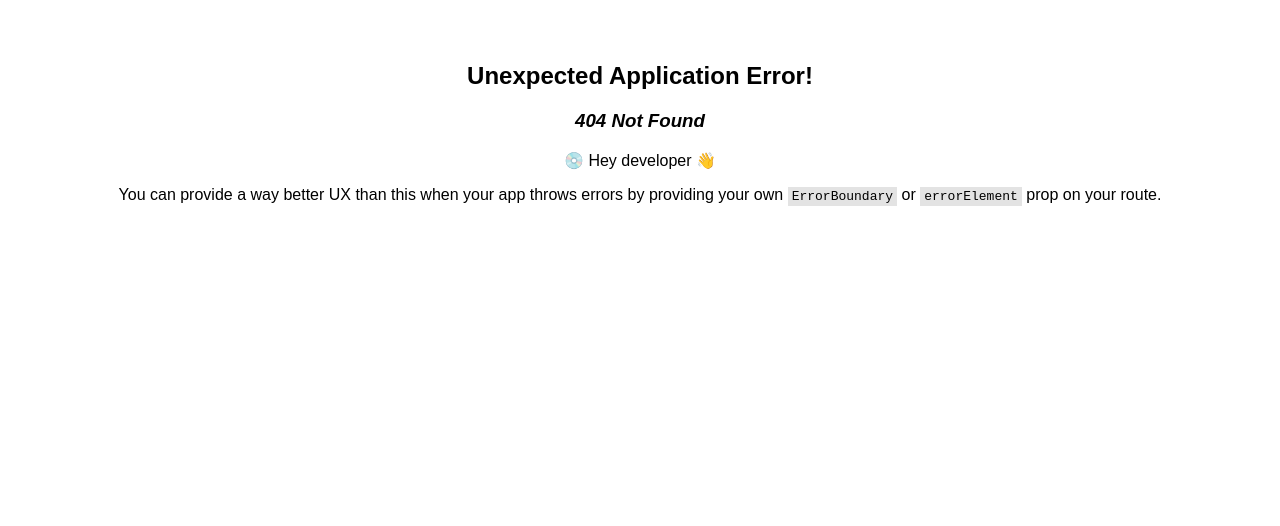
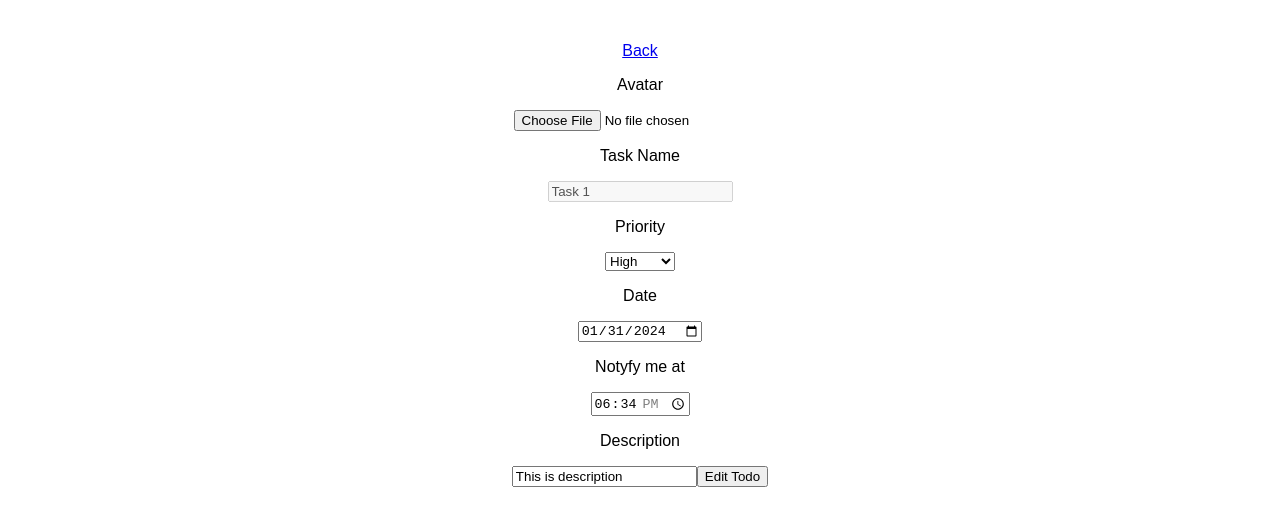
Before and after one commit to yashweybee/Todo-React, a React (Vite) app: page /todo/display/1 in a window 1280 px wide. Before the commit this address had no page. Shown: the top 526 px of the page. Built offline with nearby package versions, Linux system fonts and the light colour scheme.

Commit message:
-add, edit and dispplay in same component

```diff
--- a/src/Components/AddTodo/AddTodo.jsx
+++ b/src/Components/AddTodo/AddTodo.jsx
@@ -1,18 +1,35 @@
-import React, { useEffect, useState } from "react";
+import React, { useEffect, useId, useState } from "react";
 import { useSelector, useDispatch } from "react-redux";
-import { Link, useLocation, useParams } from "react-router-dom";
+import { Link, useLocation, useNavigate, useParams } from "react-router-dom";
+import { addTodo } from "../../utils/todoSlice";
+import { setCurrnetPage } from "../../utils/stateSlice";
 const AddTodo = () => {
   const dispatch = useDispatch();
+  const navigate = useNavigate();
   const { pathname } = useLocation();
   const { idParam } = useParams();
+  const currentPage = useSelector((store) => store?.state?.currentPage);
   const allTodos = useSelector((store) => store?.todo?.todo);
   const [currentTodo, setCurrentTodo] = useState();
+  const taskId = useId();
   const [name, setName] = useState("");
   const [desc, setDesc] = useState("");
   const [priority, setPriority] = useState("High");
-  const [taskDate, setTaskDate] = useState(new Date());
 
   const getFormatedDate = () => {
+    const date = new Date();
+
+    // Get year, month, and day
+    const year = date.getFullYear();
+    const month = (date.getMonth() + 1).toString().padStart(2, "0"); // Months are zero-based
+    const day = date.getDate().toString().padStart(2, "0");
+
+    // Formatted date string
+    return `${year}-${month}-${day}`;
+  };
+  const [taskDate, setTaskDate] = useState(getFormatedDate());
+
+  const getFormatedTime = () => {
     const date = new Date();
 
     // Get hours and minutes
@@ -22,33 +39,42 @@ const AddTodo = () => {
     // Formatted time string
     return `${hours}:${minutes}`;
   };
-  const [notificationTime, setNotificationTime] = useState(getFormatedDate());
-
+  const [notificationTime, setNotificationTime] = useState(getFormatedTime());
   const [imgFile, setImgFile] = useState();
-
-  console.log(notificationTime);
 
   useEffect(() => {
     getCurrentTodo();
+    // dispatch(setCurrnetPage("add"));
   }, []);
 
+  console.log(currentPage);
   const getCurrentTodo = () => {
-    if (idParam || pathname.includes("edit")) {
+    if (idParam) {
       const todoToEdit = allTodos.find((todo) => todo.id === idParam);
+
+      if (pathname.includes("edit")) {
+        dispatch(setCurrnetPage("edit"));
+      } else if (pathname.includes("display")) {
+        dispatch(setCurrnetPage("display"));
+      }
+
       if (todoToEdit) {
-        console.log(todoToEdit);
+        // console.log(todoToEdit);
         setCurrentTodo(todoToEdit);
+        setImgFile(todoToEdit.imgFile);
         setName(todoToEdit.name);
         setDesc(todoToEdit.description);
         setTaskDate(todoToEdit.deadline);
-
-        // You can set other fields here if needed
+        setNotificationTime(todoToEdit.notificationTime);
       }
     }
   };
 
   const handleImageInp = (e) => {
-    setImgFile(URL.createObjectURL(e.target.files[0]));
+    const file = e.target.files[0];
+    // const imagePath = `/images/${file.name}`;
+    // console.log(URL.createObjectURL(file));
+    setImgFile(URL.createObjectURL(file));
   };
 
   const handleSelectPriority = (e) => {
@@ -56,31 +82,31 @@ const AddTodo = () => {
     setPriority(e.target.value);
   };
   const handleDateChange = (e) => {
-    // console.log(e.target.value);
+    console.log(e.target.value);
     setTaskDate(e.target.value);
   };
   const handleNotificationTime = (e) => {
-    console.log(e.target.value);
+    // console.log(e.target.value);
+    setNotificationTime(e.target.value);
   };
 
   const handleSubmit = (e) => {
     e.preventDefault();
 
-    // const todoData = {
-    //   name,
-    //   // Add other fields if needed
-    // };
+    const todoData = {
+      taskId,
+      imgFile,
+      name,
+      description: desc,
+      deadline: taskDate,
+      notificationTime,
+      isCompleted: false,
 
-    // if (idParam) {
-    //   // Edit existing todo
-    //   dispatch(editTodo({ id: idParam, data: todoData }));
-    // } else {
-    //   // Add new todo
-    //   dispatch(addTodo(todoData));
-    // }
-
-    // // Redirect to the todo list after submission
-    // history.push("/todo");
+      // Add other fields if needed
+    };
+    console.log(todoData);
+    dispatch(addTodo(todoData));
+    navigate("/todo");
   };
 
   return (
@@ -98,12 +124,15 @@ const AddTodo = () => {
             name="myImage"
             accept="image/png, image/gif, image/jpeg"
             onChange={handleImageInp}
+            // value={imgFile}
           />
+          {/* <img src={imgFile} alt="images" /> */}
         </label>
 
         <label>
           <p>Task Name</p>
           <input
+            disabled={currentPage === "display"}
             required
             type="text"
             name=""
--- a/src/Components/DisplayTodo/DisplayTodo.jsx
+++ b/src/Components/DisplayTodo/DisplayTodo.jsx
@@ -1,8 +1,8 @@
-import React from 'react';
-import { useDispatch, useSelector } from 'react-redux';
-import { useNavigate, useParams } from 'react-router';
-import { Link } from 'react-router-dom';
-import { deleteTodo } from '../../utils/todoSlice';
+import React from "react";
+import { useDispatch, useSelector } from "react-redux";
+import { useNavigate, useParams } from "react-router";
+import { Link } from "react-router-dom";
+import { deleteTodo } from "../../utils/todoSlice";
 // import DeleteSvg from "../utils/svgs.jsx"
 
 const DisplayTodo = () => {
@@ -11,27 +11,29 @@ const DisplayTodo = () => {
   const { id } = useParams();
   const todoData = useSelector((store) => store?.todo?.todo);
   const currentTodo = todoData.filter((todo) => todo.id === id);
+  console.log(currentTodo);
 
-	const handleDeleteTodo = (e) => {
-		dispatch(deleteTodo(e.target.value));
-		navigate('/todo');
-	};
+  //   const handleDeleteTodo = (e) => {
+  //     dispatch(deleteTodo(e.target.value));
+  //     navigate("/todo");
+  //   };
 
   return (
-		<div>
-			<Link to="/todo">Home</Link>
-			<h1>{currentTodo[0].name}</h1>
-			<p>{currentTodo[0].description}</p>
+    <></>
+    // <div>
+    //   <Link to="/todo">Home</Link>
+    //   <h1>{currentTodo[0].name}</h1>
+    //   <p>{currentTodo[0].description}</p>
 
-			<div>
-				<Link to={'/todo/edit/' + id}>Edit</Link>
-				{/* <button>Edit</button> */}
-				<button value={id} onClick={handleDeleteTodo} className="deleteBtn">
-					delete
-					{/* <DeleteSvg /> */}
-				</button>
-			</div>
-		</div>
+    //   <div>
+    //     <Link to={"/todo/edit/" + id}>Edit</Link>
+    //     {/* <button>Edit</button> */}
+    //     <button value={id} onClick={handleDeleteTodo} className="deleteBtn">
+    //       delete
+    //       {/* <DeleteSvg /> */}
+    //     </button>
+    //   </div>
+    // </div>
   );
 };
 
--- a/src/main.jsx
+++ b/src/main.jsx
@@ -27,8 +27,8 @@ const appRouter = createBrowserRouter([
         element: <AddTodo />,
       },
       {
-        path: "/todo/:id",
-        element: <DisplayTodo />,
+        path: "/todo/display/:idParam",
+        element: <AddTodo />,
       },
       {
         path: "/todo/edit/:idParam",
--- a/src/utils/mockData.js
+++ b/src/utils/mockData.js
@@ -32,7 +32,15 @@ const mockData = [
         priority: "High",
         deadline: "2024-01-20",
         notificationTime: "18:34"
-    },
+    }, {
+        id: ":r10:",
+        imgFile: "blob:http://localhost:5173/98263372-3105-4dc7-b48e-a58a2d685cd5",
+        name: "Task 1",
+        description: "Desc 1",
+        isCompleted: false,
+        deadline: "2024-01-29",
+        notificationTime: "15:57"
+    }
 ]
 
 export default mockData;
--- a/src/utils/stateSlice.js
+++ b/src/utils/stateSlice.js
@@ -5,7 +5,7 @@ const stateSlice = createSlice(
         name: "state",
         initialState: {
             currentState: "all",
-            currentPage: "List",
+            currentPage: "List", //List, add, edit, display
             searchText: ""
         },
         reducers: {
@@ -14,6 +14,7 @@ const stateSlice = createSlice(
                 state.searchText = ""
             },
             setCurrnetPage: (state, action) => {
+                console.log(action.payload);
                 state.currentPage = action.payload
             },
             setSearchText: (state, action) => {
--- a/src/utils/todoSlice.js
+++ b/src/utils/todoSlice.js
@@ -6,23 +6,26 @@ const todoSlice = createSlice(
         name: "todo",
         initialState: {
             todo: mockData
+            // todo: []
         },
         reducers: {
             addTodo: (state, action) => {
 
                 // console.log(action.payload.id);
-
-
                 const index = state.todo.findIndex(todo => todo.id === action.payload.id);
                 if (index === -1) {
                     state.todo.push(action.payload);
                 } else {
                     const copyArray = [...state.todo];
                     copyArray[index] = action.payload
-                    return {
+                    console.log({
                         ...state,
                         todo: copyArray
-                    }
+                    });
+                    // return {
+                    //     ...state,
+                    //     todo: copyArray
+                    // }
                 }
             },
             editTodoState: (state, action) => {
```
Lines whose indentation alone changed are shown as unchanged.
